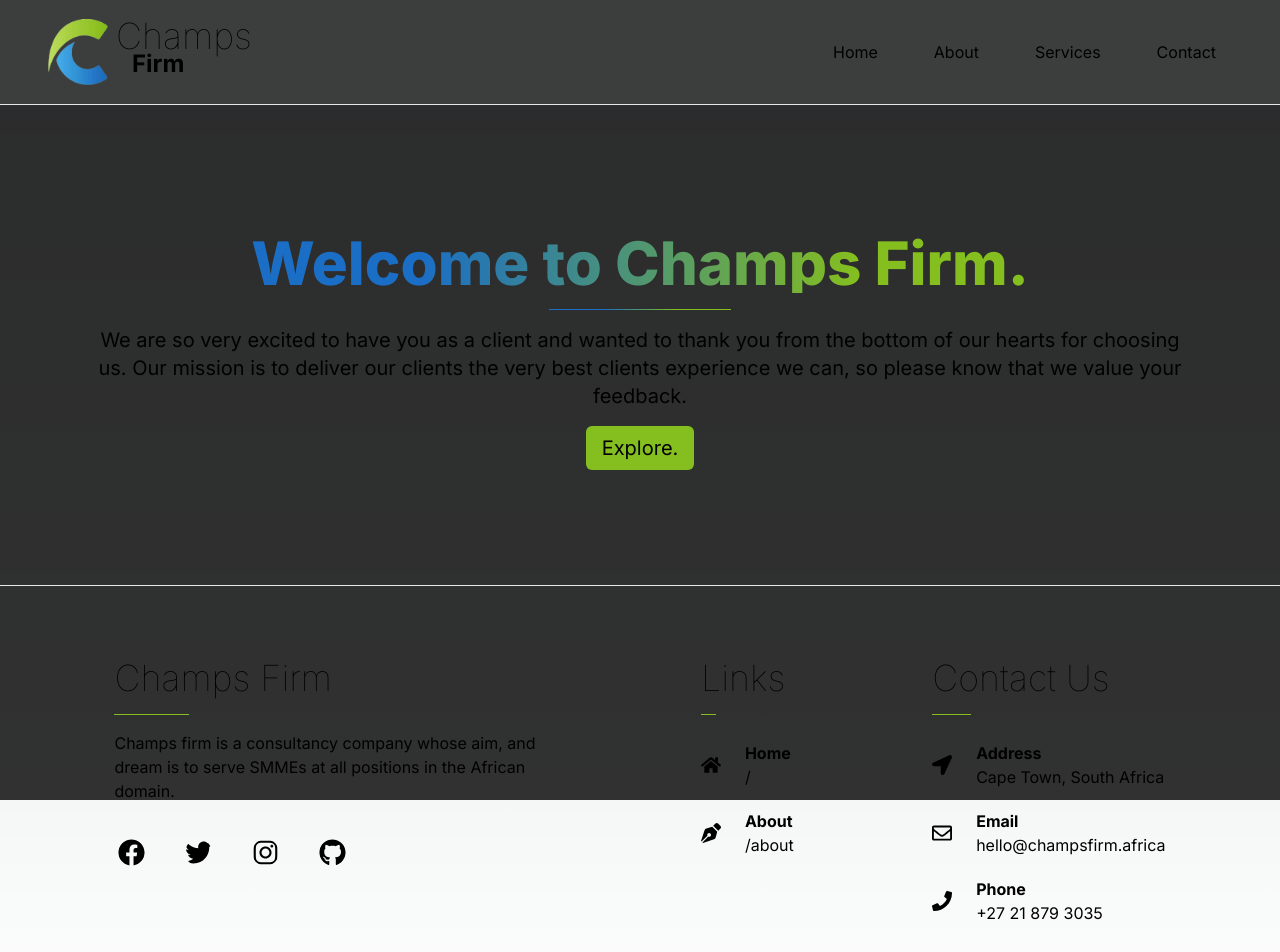
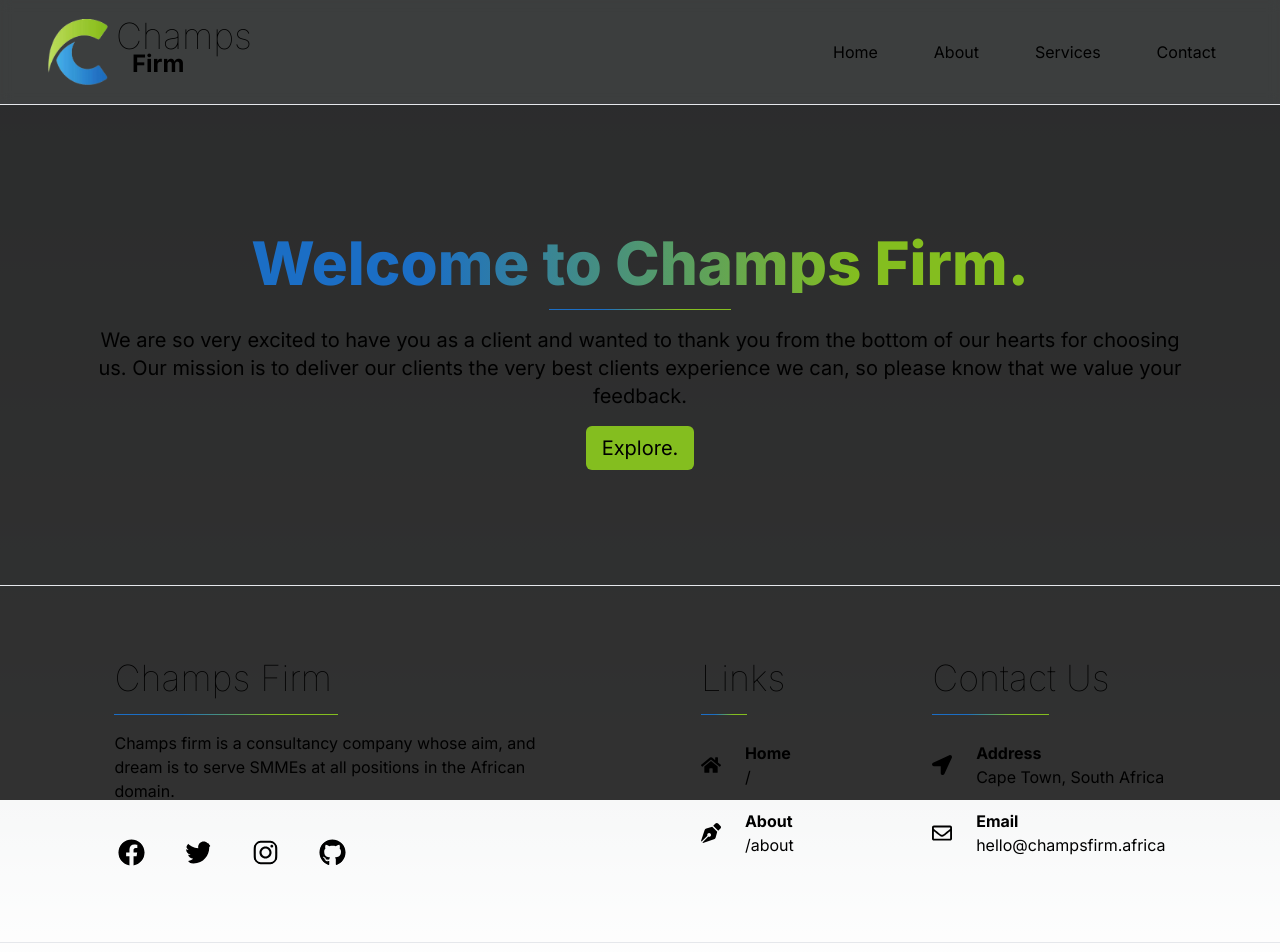
Before and after one commit to christiaan-fourie/champs.firm, a Next.js app: page / in a window 1280 px wide. Shown: the top 952 px of the page. Built offline with nearby package versions, Linux system fonts and the light colour scheme.

Commit message:
Update Footer.tsx

```diff
--- a/components/Footer/Footer.tsx
+++ b/components/Footer/Footer.tsx
@@ -3,7 +3,7 @@ import Link from 'next/link';
 
 const littleLine = () => {
     return (
-        <div className='w-1/6 h-[1px] bg-[#84be1f] my-4'></div>
+        <div className='w-1/2 h-[1px] bg-gradient-to-l from-[#84be1f] to-[#1b6ec5] from-30% to-70% my-4'></div>
     )
 }
 
@@ -57,13 +57,6 @@ export default function header() {
                             <p>hello@champsfirm.africa</p>
                         </div>
                     </div>
-                    <div className='flex items-center'>
-                        <FaPhone size={20} className='m-6 ml-0' />
-                        <div>
-                            <h2 className='font-bold text-md'>Phone</h2>
-                            <p>+27 21 879 3035</p>
-                        </div>
-                    </div>
                 </div>
             </section>
             <section
```
